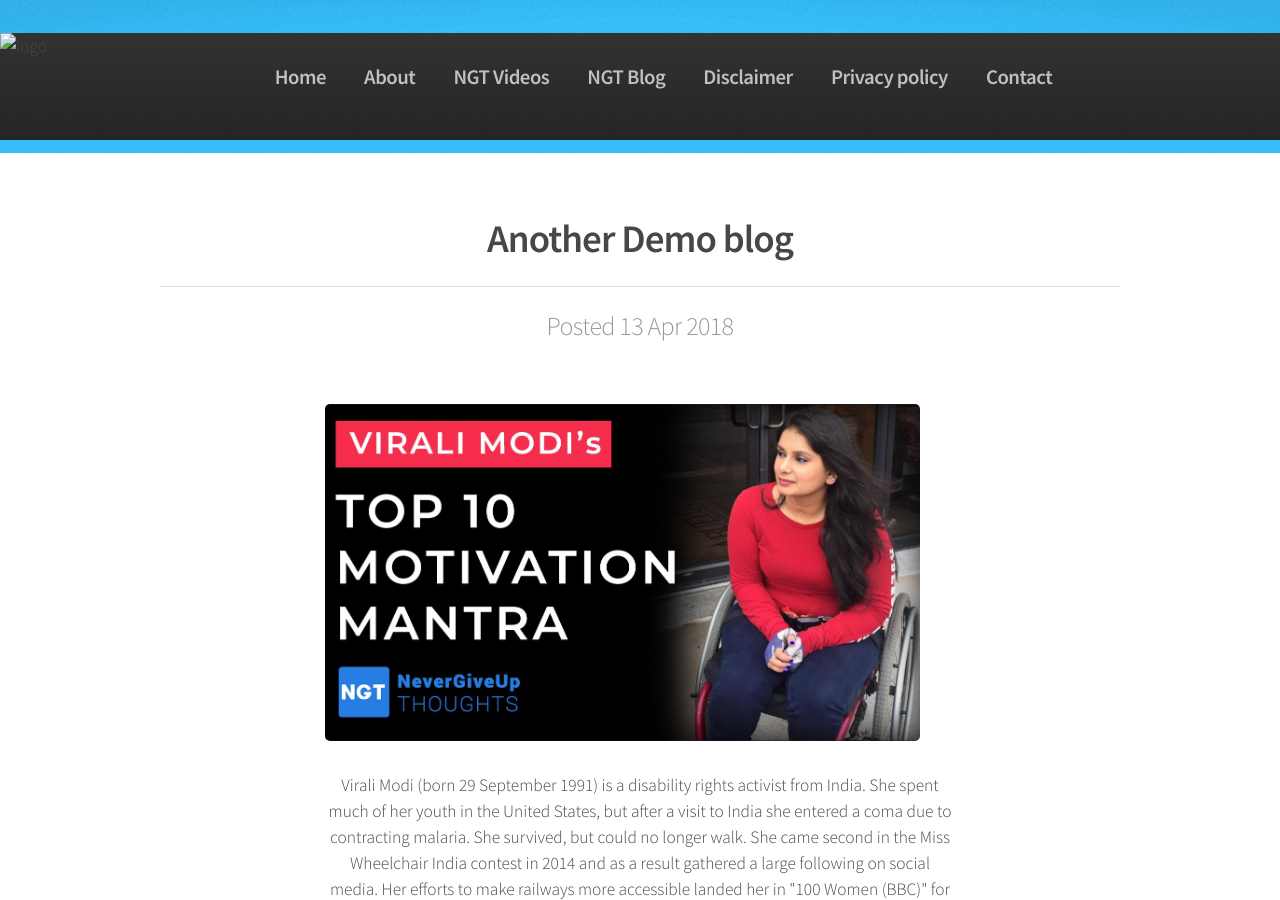
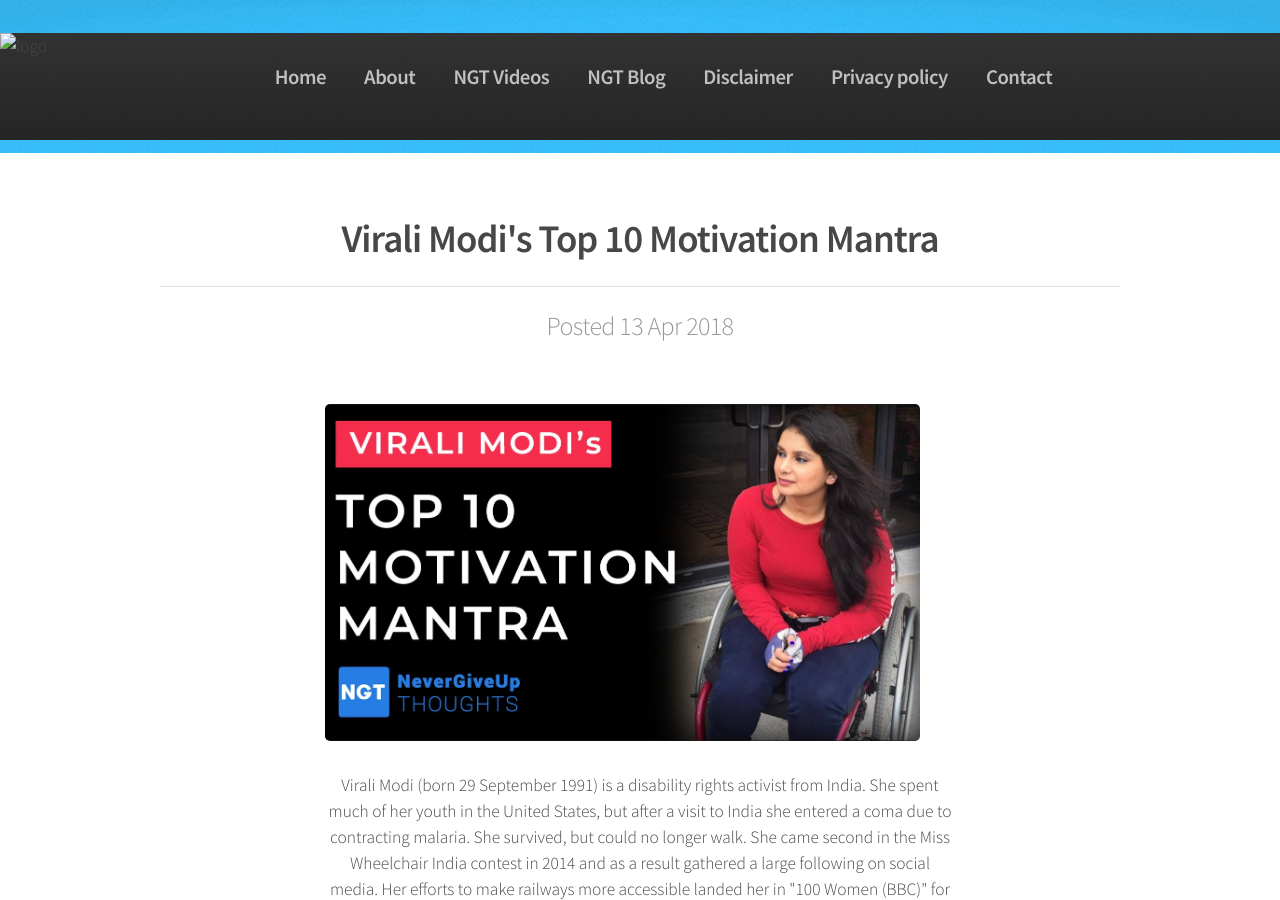
Before and after one commit to NeverGiveUpThoughts/ngt.github.io, a Jekyll site: the page built from _posts/2018-04-13-ViraliModi's-top10-motivationmantra.md, in a window 1280 px wide and 900 px high. Built offline with Jekyll 4.4.1, drawn with Linux system fonts in a browser that asks for light colours.

Commit message:
Update 2018-04-13-ViraliModi's-top10-motivationmantra.md

```diff
--- a/_posts/2018-04-13-ViraliModi's-top10-motivationmantra.md
+++ b/_posts/2018-04-13-ViraliModi's-top10-motivationmantra.md
@@ -2,7 +2,7 @@
 layout: post
 date: 2018-04-13 11:19
 featured: /assets/images/imgvirali.jpg
-title: Another Demo blog
+title: Virali Modi's Top 10 Motivation Mantra
 published: true
 ---
 
```
